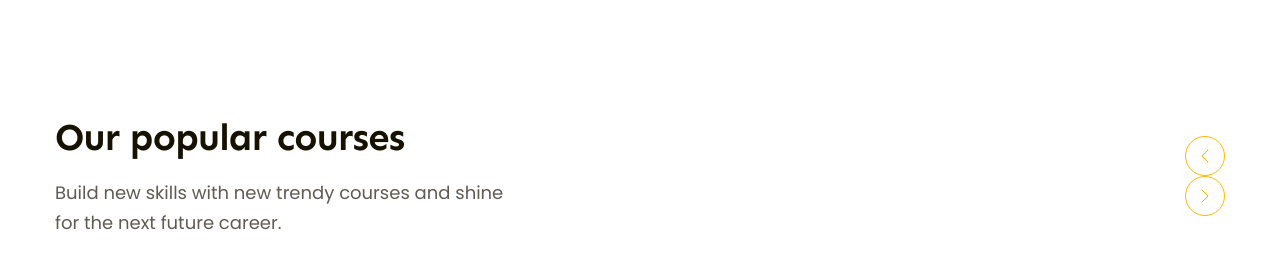
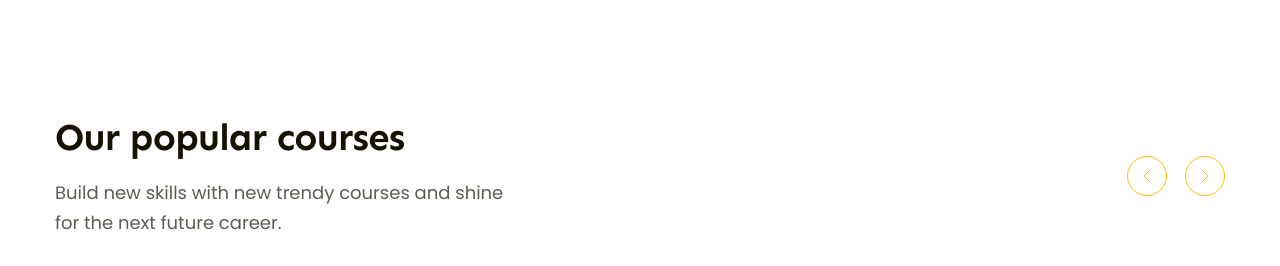
Before and after one commit to KhoaLeoPard10/htmlcss-project-02, a plain HTML site: page index.html in a window 1280 px wide. Shown: the part 986-1252 px from the top of the page. Drawn offline with Linux system fonts and the light colour scheme.

Commit message:
fix class controls

```diff
--- a/index.html
+++ b/index.html
@@ -154,7 +154,7 @@
                                 shine for the next future career.
                             </p>
                         </div>
-                        <div class="control">
+                        <div class="controls">
                             <button class="control-btn">
                                 <svg
                                     width="8"
```
